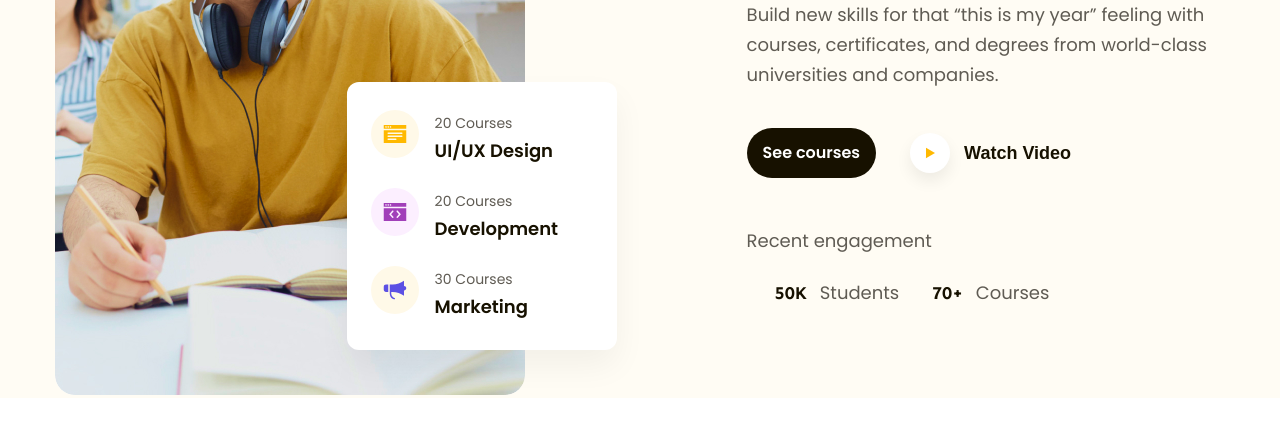
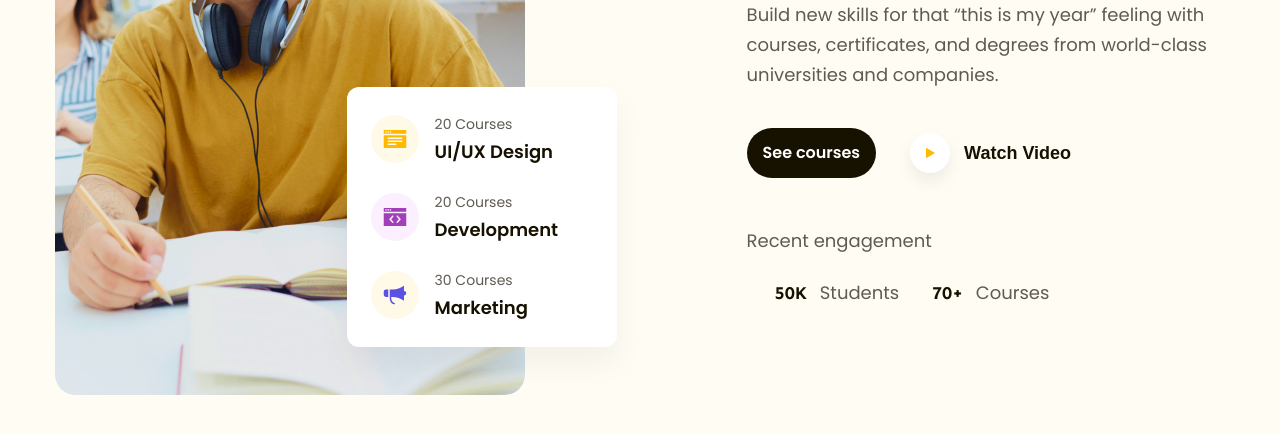
Before and after one commit to minhtuan5672/project-02, a plain HTML site: page index.html in a window 1280 px wide. Shown: the part 440-874 px from the top of the page. Drawn offline with Linux system fonts and the light colour scheme.

Commit message:
lam phan hero 2

```diff
--- a/assets/css/style.css
+++ b/assets/css/style.css
@@ -105,7 +105,7 @@ a {
 
 /* hero */
 .hero {
-    padding-top: 56px;
+    padding: 56px 0 65px;
     background: #FFFCF4;
 }
 
@@ -113,6 +113,7 @@ a {
     display: flex;
 }
 
+/* hero left */
 .hero .media-block {
     position: relative;
     width: 48%; /* tính % khối bên trái 570 1170*100=48% */
@@ -127,6 +128,7 @@ a {
     height: 685px;
     object-fit: cover;
     border-radius: 20px;
+    vertical-align: bottom; /* thanh phan giup cho canh chinh dong base */
 }
 
 .hero-summary {
@@ -134,7 +136,7 @@ a {
     right: 0;
     bottom: 48px;
     width: 270px;
-    padding: 28px 24px;
+    padding: 24px;
     border-radius: 12px;
     background: #FFF;
     box-shadow: 0px 16px 32px 0px rgba(0, 0, 0, 0.05);
@@ -142,6 +144,7 @@ a {
 
 .hero-summary .item {
     display: flex;  /* cho các phần bên trong nằm thẳng với nhau */
+    align-items: center;
 }
 
 .hero-summary .item + .item {
```
